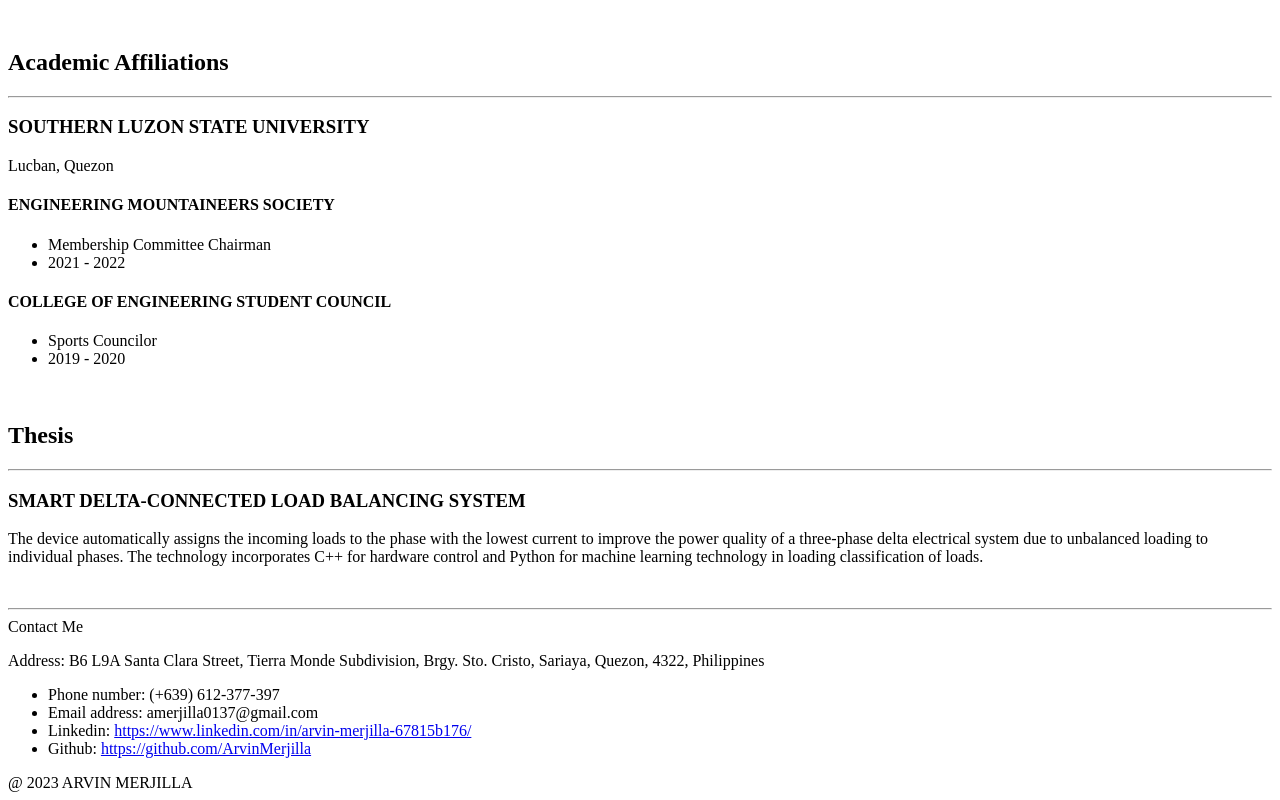
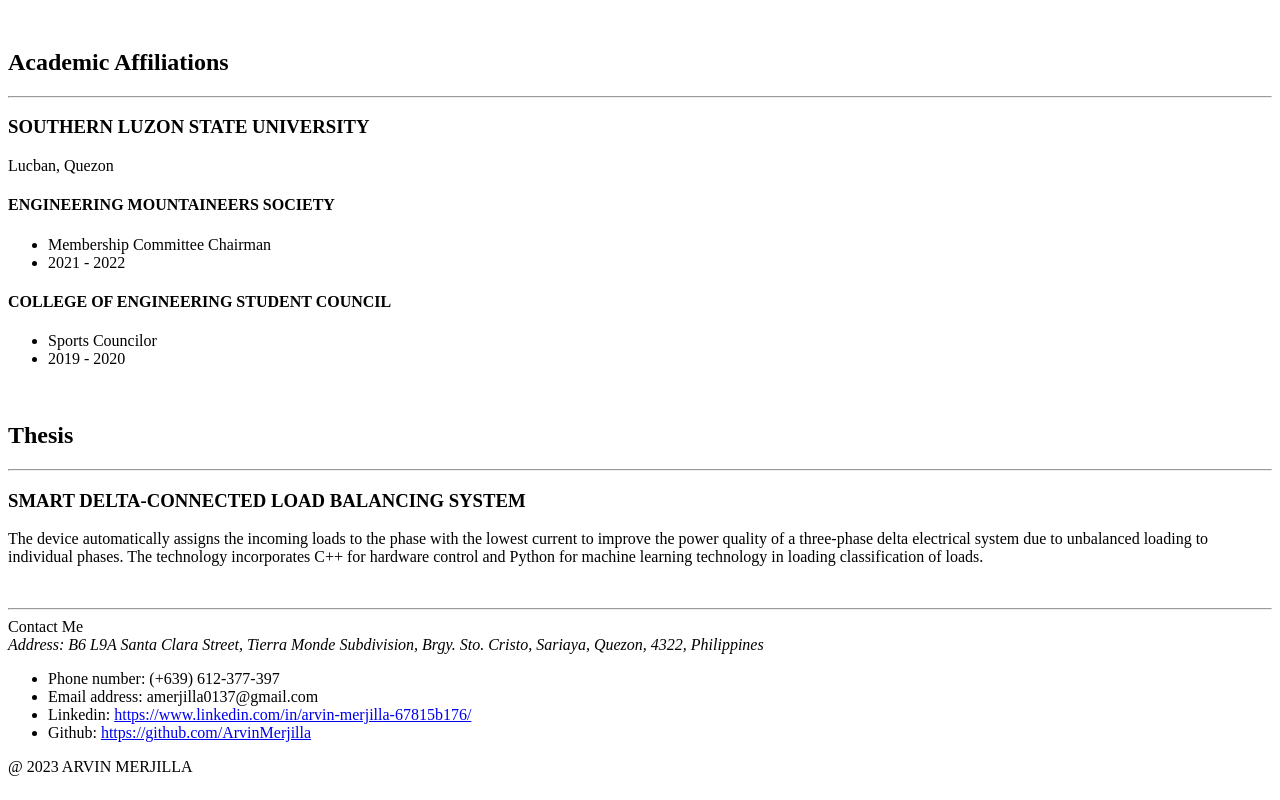
Before and after one commit to ArvinMerjilla/ResumeBasicHTML, a plain HTML site: page index.html in a window 1280 px wide. Shown: the part 2274-3074 px from the top of the page. Drawn offline with Linux system fonts and the light colour scheme.

Commit message:
Update index.html

```diff
--- a/index.html
+++ b/index.html
@@ -104,7 +104,7 @@
     <footer>
         Contact Me
 
-        <p>Address: B6 L9A Santa Clara Street, Tierra Monde Subdivision, Brgy. Sto. Cristo, Sariaya, Quezon, 4322, Philippines</p>
+        <address>Address: B6 L9A Santa Clara Street, Tierra Monde Subdivision, Brgy. Sto. Cristo, Sariaya, Quezon, 4322, Philippines</address>
         <ul>
             <li>Phone number: (+639) 612-377-397</li>
             <li>Email address: amerjilla0137@gmail.com</li>
```
